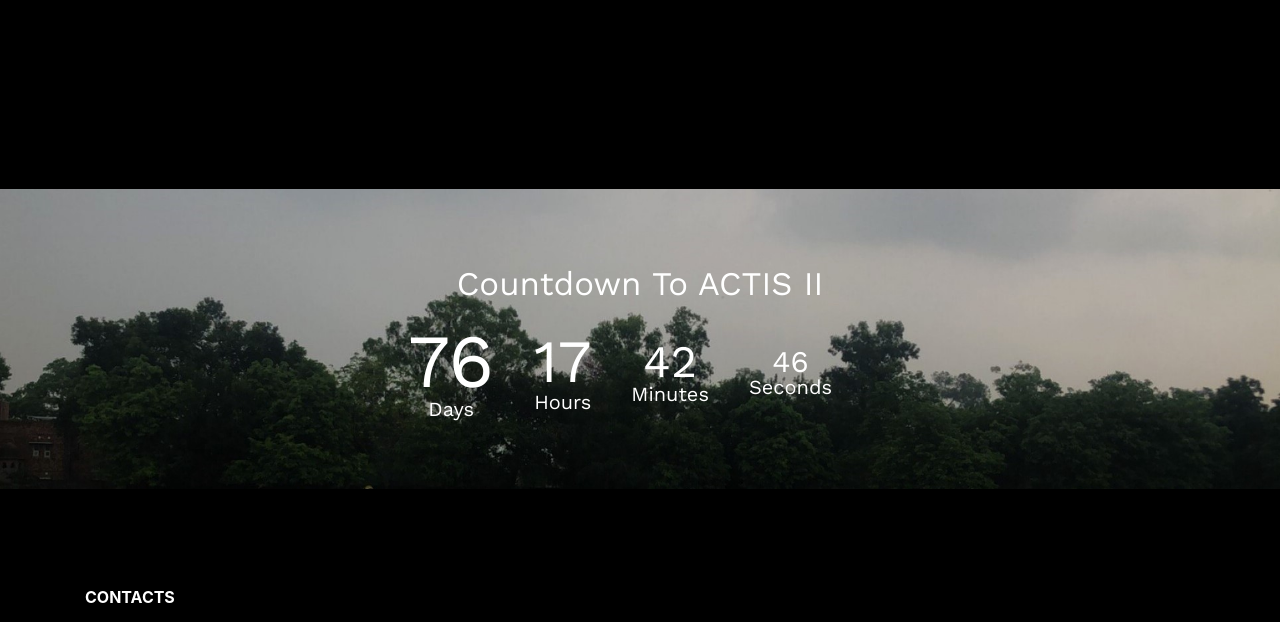
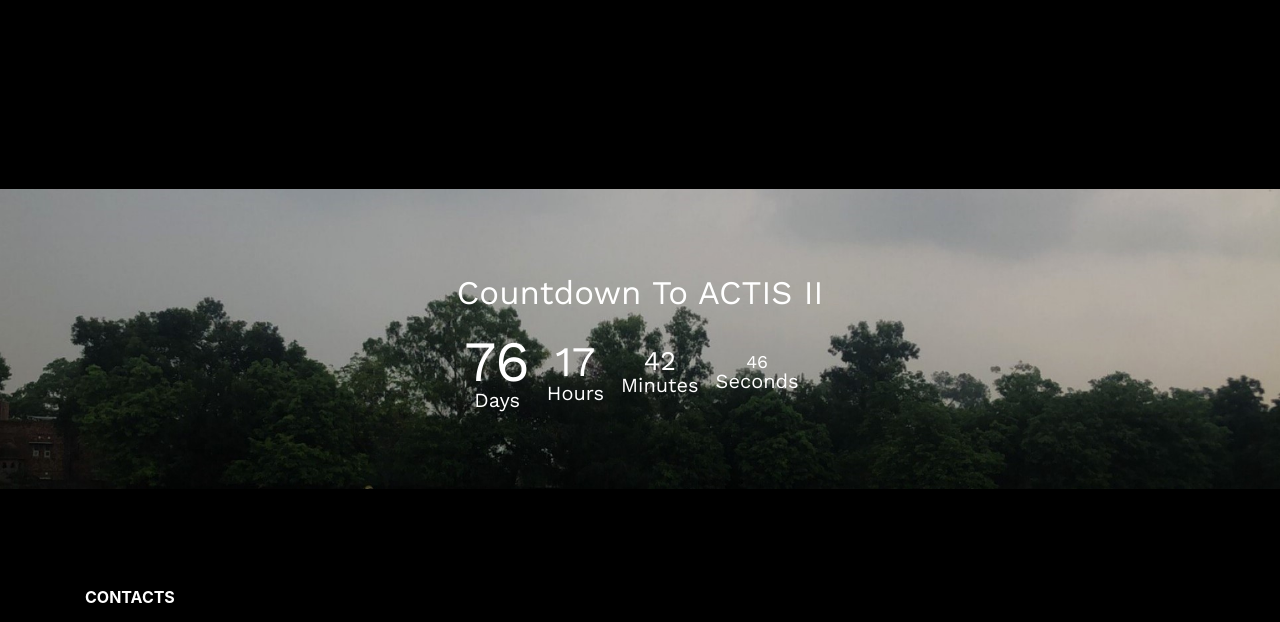
Before and after one commit to momerlk/actis_website, a plain HTML site: page index.html in a window 1280 px wide. Shown: the part 3641-4263 px from the top of the page. Drawn offline with nearby package versions, Linux system fonts and the light colour scheme; a web font is replaced by a local one.

```diff
--- a/styles.css
+++ b/styles.css
@@ -139,20 +139,20 @@ html, body {
 @import url(https://fonts.googleapis.com/css?family=Covered+By+Your+Grace);
 
 #days {
-  margin-right : 40px;
-  font-size: 250%;
+  margin-right : 17px;
+  font-size: 190%;
 }
 #hours {
-  margin-right : 40px;
-  font-size: 200%;
+  margin-right : 17px;
+  font-size: 140%;
 }
 #minutes {
-  margin-right : 40px;
-  font-size: 150%;
+  margin-right : 17px;
+  font-size: 90%;
 }
 #seconds {
-  margin-right : 40px;
-  font-size: 100%;
+  margin-right : 17px;
+  font-size: 60%;
 }
 
 .timer-text {
```
Also changed, not shown: ec.html (+1 -1 lines), assets/council/omer.jpeg (added).
